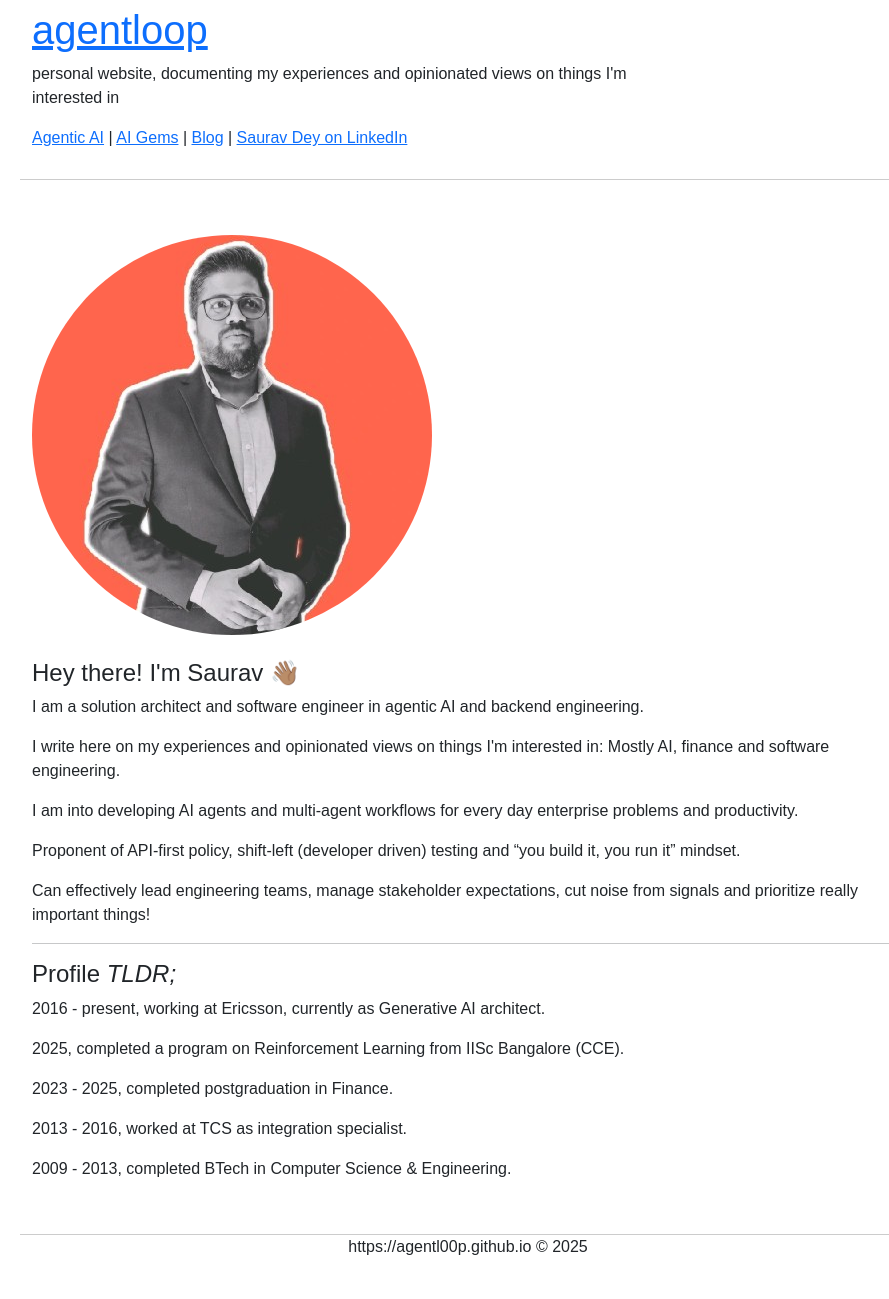
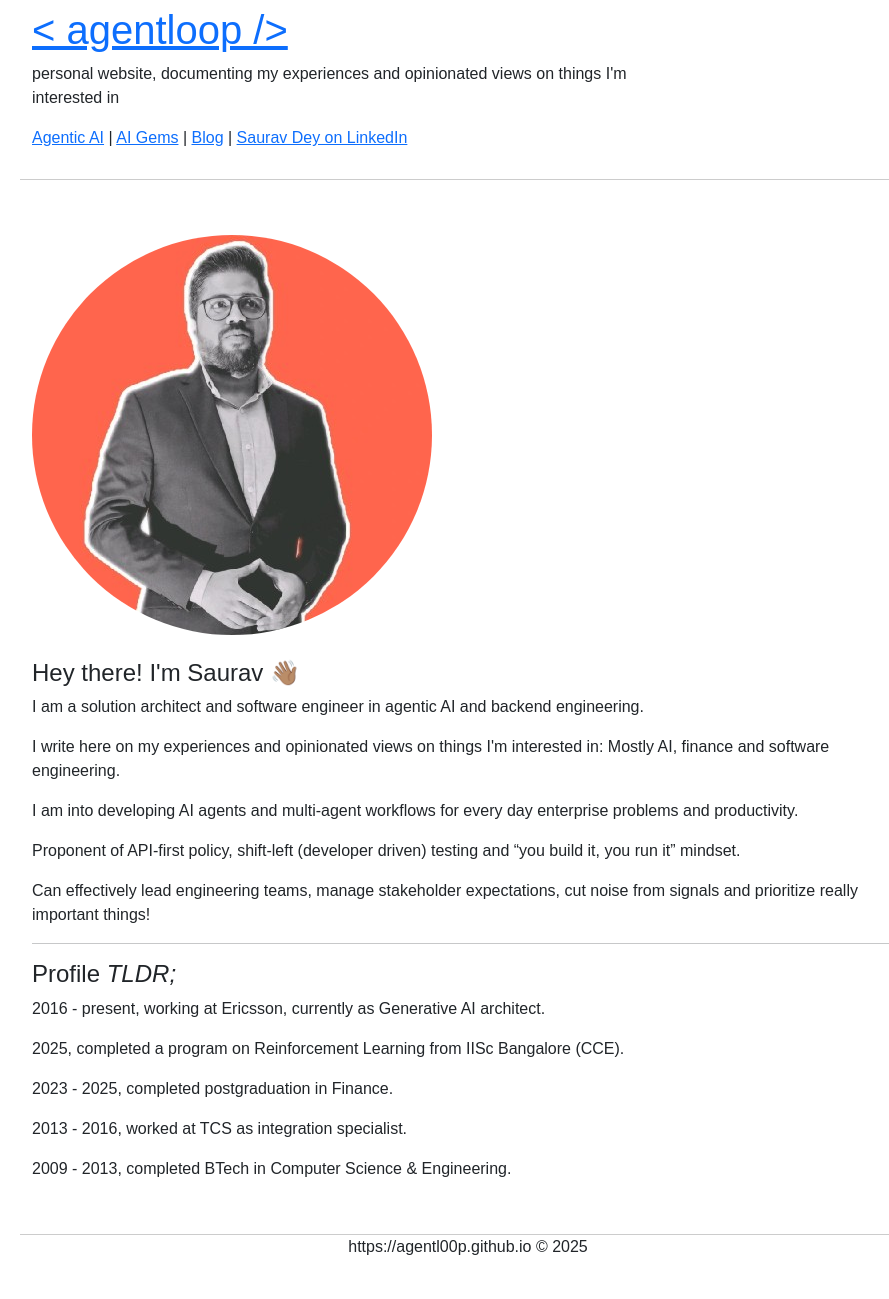
Before and after one commit to coffeeml/coffeeml.github.io, a Jekyll site: the page built from index.markdown, in a window 1280 px wide. Shown: the whole page, without its empty margins (172-1061 px from the left). Built offline with Jekyll 4.4.1, drawn with Linux system fonts in a browser that asks for light colours; nearby versions of some CDN libraries; some web fonts are replaced; part of the change alters nothing that is shown.

```diff
--- a/_config.yml
+++ b/_config.yml
@@ -1,5 +1,5 @@
 # Site settings
-title: agentloop
+title: < agentloop />
 email:
 description: personal website, documenting my experiences and opinionated views on things I'm interested in
 baseurl: ""
```
